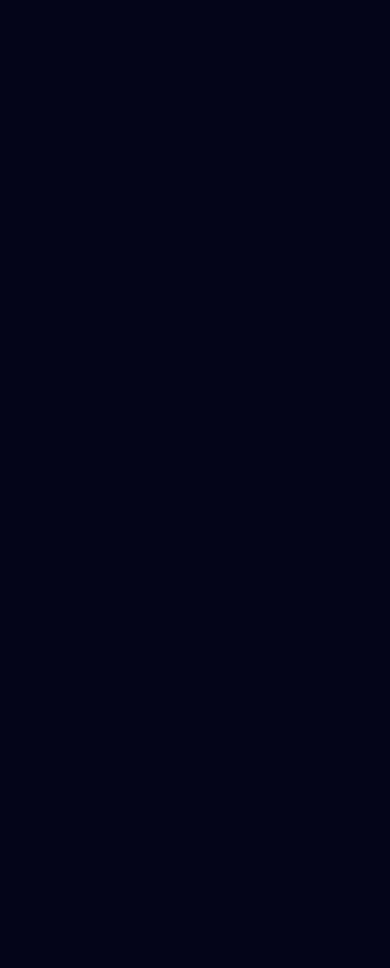
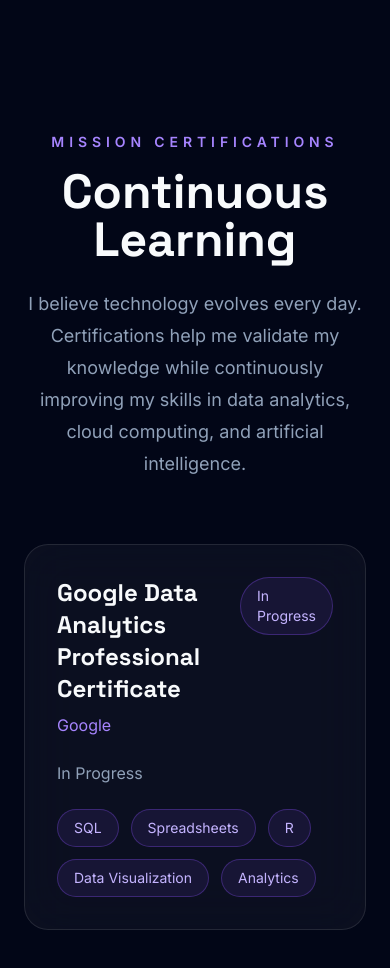
Before and after one commit to sagarmehra69/cosmos, a Next.js app: page / in a window 390 px wide. Shown: the part 7600-8568 px from the top of the page. Before the commit the page ends 7636 px from the top, so only its background shows below. Built offline with nearby package versions, Linux system fonts and the light colour scheme.

Commit message:
feat: add certifications section

```diff
--- a/app/page.tsx
+++ b/app/page.tsx
@@ -5,6 +5,8 @@ import About from "@/components/sections/About/About";
 import Skills from "@/components/sections/Skills";
 import Projects from "@/components/sections/Projects";
 import Education from "@/components/sections/Education/Education";
+import Certifications from "@/components/sections/Certifications/Certifications";
+
 
 export default function Home() {
   return (
@@ -16,6 +18,7 @@ export default function Home() {
       <Skills />
       <Projects />
       <Education />
+      <Certifications />
     </main>
   );
 }
--- /dev/null
+++ b/components/sections/Certifications/CertificationCard.tsx
@@ -0,0 +1,43 @@
+import Badge from "@/components/ui/Badge";
+import Card from "@/components/ui/Card";
+import { Certification } from "@/data/certifications";
+
+interface CertificationCardProps {
+  certification: Certification;
+}
+
+export default function CertificationCard({
+  certification,
+}: CertificationCardProps) {
+  return (
+    <Card className="space-y-6">
+      <div className="flex items-start justify-between">
+        <div>
+          <h3 className="text-2xl font-bold">
+            {certification.title}
+          </h3>
+
+          <p className="mt-2 text-violet-400">
+            {certification.issuer}
+          </p>
+        </div>
+
+        <Badge>
+          {certification.status}
+        </Badge>
+      </div>
+
+      <p className="text-slate-400">
+        {certification.issueDate}
+      </p>
+
+      <div className="flex flex-wrap gap-3">
+        {certification.skills.map((skill) => (
+          <Badge key={skill}>
+            {skill}
+          </Badge>
+        ))}
+      </div>
+    </Card>
+  );
+}
--- /dev/null
+++ b/components/sections/Certifications/Certifications.tsx
@@ -0,0 +1,15 @@
+import Section from "@/components/ui/Section";
+
+import CertificationsHeader from "./CertificationsHeader";
+import CertificationsGrid from "./CertificationsGrid";
+
+export default function Certifications() {
+  return (
+    <Section id="certifications">
+      <div className="space-y-16">
+        <CertificationsHeader />
+        <CertificationsGrid />
+      </div>
+    </Section>
+  );
+}
--- /dev/null
+++ b/components/sections/Certifications/CertificationsGrid.tsx
@@ -0,0 +1,15 @@
+import { certifications } from "@/data/certifications";
+import CertificationCard from "./CertificationCard";
+
+export default function CertificationsGrid() {
+  return (
+    <div className="grid gap-8 md:grid-cols-2">
+      {certifications.map((certification) => (
+        <CertificationCard
+          key={certification.id}
+          certification={certification}
+        />
+      ))}
+    </div>
+  );
+}
--- /dev/null
+++ b/components/sections/Certifications/CertificationsHeader.tsx
@@ -0,0 +1,18 @@
+import Heading from "@/components/ui/Heading";
+
+export default function CertificationsHeader() {
+  return (
+    <div className="mx-auto max-w-3xl text-center">
+      <Heading
+        eyebrow="MISSION CERTIFICATIONS"
+        title="Continuous Learning"
+      />
+
+      <p className="mt-6 text-lg leading-8 text-slate-400">
+        I believe technology evolves every day. Certifications help me validate
+        my knowledge while continuously improving my skills in data analytics,
+        cloud computing, and artificial intelligence.
+      </p>
+    </div>
+  );
+}
--- /dev/null
+++ b/components/sections/Certifications/index.ts
@@ -0,0 +1 @@
+export { default } from "./Certifications";
--- a/data/certifications.ts
+++ b/data/certifications.ts
@@ -0,0 +1,38 @@
+// export interface Certification {
+//   id: number;
+//   title: string;
+//   issuer: string;
+//   issueDate: string;
+//   credentialUrl: string;
+//   skills: string[];
+// }
+
+// export const certifications: Certification[] = [];
+
+export interface Certification {
+  id: number;
+  title: string;
+  issuer: string;
+  issueDate: string;
+  status: "Completed" | "In Progress";
+  credentialUrl: string;
+  skills: string[];
+}
+
+export const certifications: Certification[] = [
+  {
+    id: 1,
+    title: "Google Data Analytics Professional Certificate",
+    issuer: "Google",
+    issueDate: "In Progress",
+    status: "In Progress",
+    credentialUrl: "",
+    skills: [
+      "SQL",
+      "Spreadsheets",
+      "R",
+      "Data Visualization",
+      "Analytics"
+    ]
+  }
+];
```
